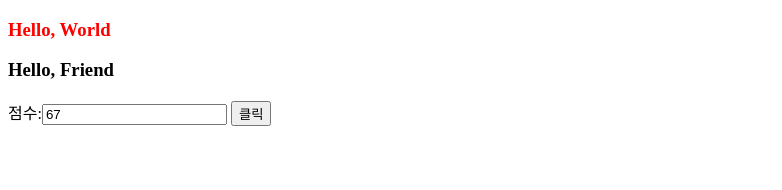
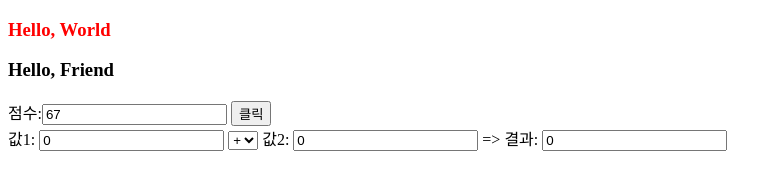
Before and after one commit to SXXMIN515/web-master, a plain HTML site: page public/index.html in a window 1280 px wide. Shown: the whole page, without its empty margins (0-782 px from the left). Drawn offline with Linux system fonts and the light colour scheme.

Commit message:
250911끝

```diff
--- a/public/index.html
+++ b/public/index.html
@@ -1,5 +1,6 @@
 <!DOCTYPE html>
 <html lang="ko">
+
 <head>
   <meta charset="UTF-8">
   <meta name="viewport" content="width=device-width, initial-scale=1.0">
@@ -10,13 +11,27 @@
     }
   </style>
 </head>
+
 <body>
   <h3 id="world">Hello, World</h3>
   <h3 id="friend">Hello, Friend</h3>
   점수:<input id="user_value" value="67">
   <button onclick="changeValue()">클릭</button>
   <!-- <button onclick="changeWord()">클릭</button> -->
-  <script src="js/index.js"></script>
-  <script src="js/condition.js"></script>
+  <div>
+    값1: <input type="number" id="user1" value="0">
+    <select onchange="calculate()" name="" id="oper">
+      <option value="+">+</option>
+      <option value="-">-</option>
+      <option value="*">*</option>
+      <option value="/">/</option>
+    </select>
+    값2: <input type="number" id="user2" value="0">
+    <span>=></span>
+    결과: <input type="number" id="result" value="0">
+
+    <script src="js/index.js"></script>
+    <script src="js/condition.js"></script>
+  </div>
 </body>
 </html>
--- a/public/js/condition.js
+++ b/public/js/condition.js
@@ -1,3 +1,29 @@
 /*
 * condition.js
 */
+console.log("연산자 커밋 이후");
+function calculate(){
+  let first = document.querySelector("#user1").value; // 문자열 숫자
+  let last = document.querySelector("#user2").value; // 문자열 숫자
+
+  let opr = document.querySelector("#oper").value; // 연산자 구하기
+  let result = 0; // 결과값을 저장.
+  console.log(first, last, opr);
+
+  // 조건문
+  switch(opr) {
+    case '+':
+      result = parseInt(first) + parseInt(last);
+      break; // 아래부분으로 진행하는 것을 break.
+    case '-':
+      result = first - last;
+      break;
+    case '*':
+      result = first * last;
+      break;
+    case '/':
+      result = first / last;
+  }
+
+  document.querySelector('#result').value = result;
+} // end of calculate().
```
